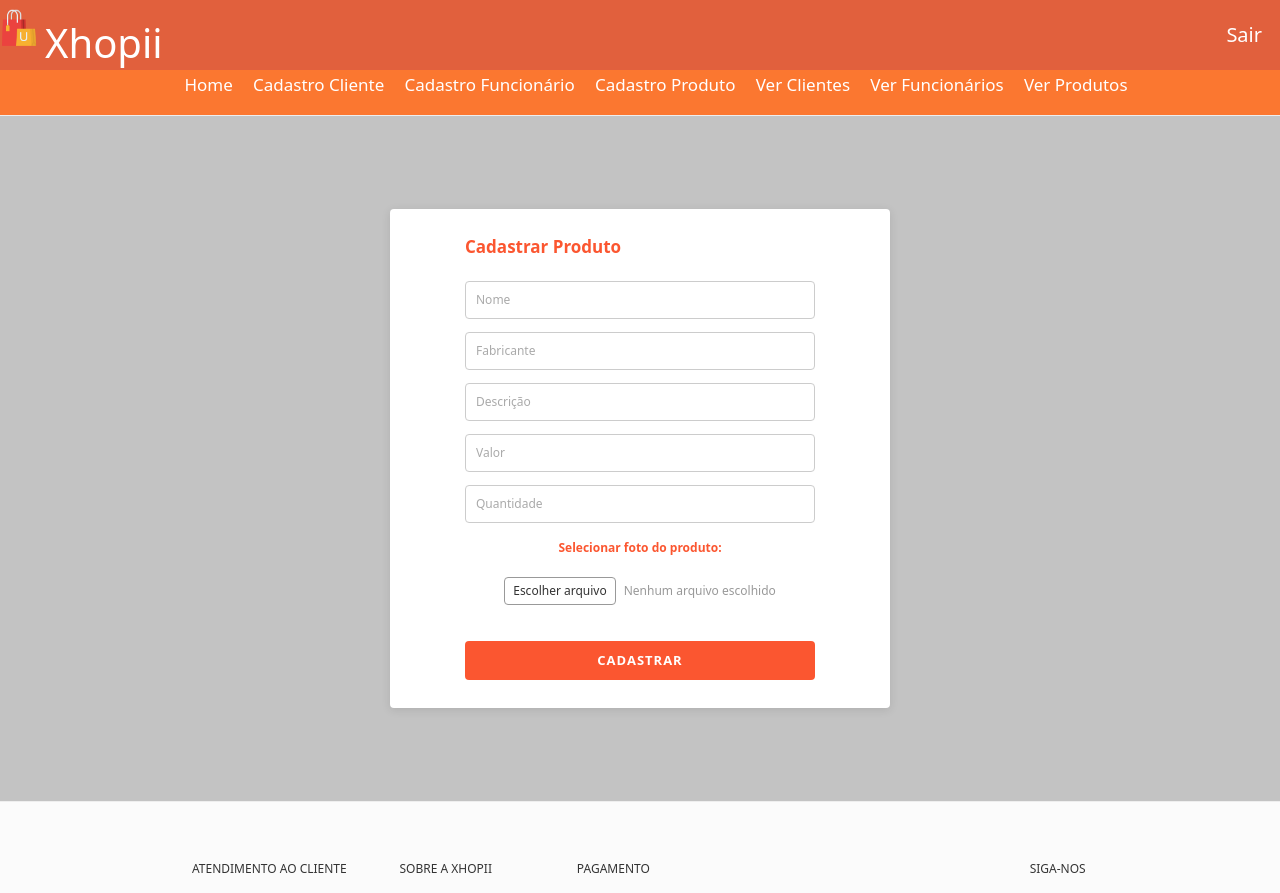
After one commit to joaoppiress/xhopii, a PHP site: page /cadastrar_produto.html in a window 1280 px wide. The commit adds this page. Shown: the top 893 px of the page. Run offline with PHP 8.4, Linux system fonts and the light colour scheme.

Commit message:
Cadastro Produto

```diff
--- /dev/null
+++ b/cadastrar_produto.html
@@ -0,0 +1,96 @@
+<!DOCTYPE html>
+<html lang="pt-BR">
+<head>
+    <meta charset="UTF-8">
+    <link rel="stylesheet" href="produto.css">
+    <link rel="stylesheet" href="https://cdn.jsdelivr.net/npm/bootstrap@5.3.0/dist/css/bootstrap.min.css">
+    <title>Xhopii</title>
+</head>
+<body>
+    <header>
+        <section class="cabecalho-xhopii">
+            <section class="cabecalho-xhopii-logo">
+                <img src="img/logo.png">
+                <h1>Xhopii</h1>
+            </section>
+            <section class="cabecalho-xhopii-sair">
+                <a href="index.html">Sair</a>
+            </section>
+        </section>
+        <section class="cabecalho-menu">
+            <nav>
+                <ul>
+                    <a href="index.html">Home</a>
+                    <a href="cad_cliente.html">Cadastro Cliente</a>
+                    <a href="cad_funcionario.html">Cadastro Funcionário</a>
+                    <a href="cad_produto.html">Cadastro Produto</a>
+                    <a href="ver_clientes.html">Ver Clientes</a>
+                    <a href="ver_funcionarios.html">Ver Funcionários</a>
+                    <a href="ver_produtos.html">Ver Produtos</a>
+                </ul>
+            </nav>
+        </section>
+    </header>
+  <main>
+    <section class="cadastro-produto">
+        <h2>Cadastrar Produto</h2>
+        <form>
+            <input type="text" placeholder="Nome">
+            <input type="text" placeholder="Fabricante">
+            <input type="text" placeholder="Descrição">
+            <input type="text" placeholder="Valor">
+            <input type="text" placeholder="Quantidade">
+
+            <label class="foto-perfil">Selecionar foto do produto:</label>
+            <section class="input-arquivo">
+                <input type="file" id="foto" hidden>
+                <label for="foto" class="btn-arquivo">Escolher arquivo</label>
+                <span>Nenhum arquivo escolhido</span>
+            </section>
+
+            <button type="submit">CADASTRAR</button>
+        </form>
+    </section>
+</main>
+    <footer class="footer-xhopii">
+        <div class="footer-container">
+            <section class="footer-col">
+                <h4>ATENDIMENTO AO CLIENTE</h4>
+                <nav>
+                    <a href="#">Central de Ajuda</a>
+                    <a href="#">Como Comprar</a>
+                    <a href="#">Métodos de Pagamento</a>
+                    <a href="#">Garantia Xhopii</a>
+                    <a href="#">Devolução e Reembolso</a>
+                </nav>
+            </section>
+
+            <section class="footer-col">
+                <h4>SOBRE A XHOPII</h4>
+                <nav>
+                    <a href="#">Sobre Nós</a>
+                    <a href="#">Políticas Xhopii</a>
+                    <a href="#">Privacidade</a>
+                    <a href="#">Programa de Afiliados</a>
+                </nav>
+            </section>
+
+            <section class="footer-col">
+                <h4>PAGAMENTO</h4>
+                <figure class="pagamento-icones">
+                    <img src="img/cartoes.png" alt="Métodos de pagamento">
+                </figure>
+            </section>
+
+            <section class="footer-col">
+                <h4>SIGA-NOS</h4>
+                <nav>
+                    <a href="#">Instagram</a>
+                    <a href="#">Twitter</a>
+                    <a href="#">Facebook</a>
+                </nav>
+            </section>
+        </div>
+    </footer>
+</body>
+</html>
--- /dev/null
+++ b/produto.css
@@ -0,0 +1,227 @@
+body {
+    margin: 0;
+    font-family: Calibri, 'Trebuchet MS', sans-serif;
+}
+
+header {
+    background-color: #fff;
+    display: flex;
+    flex-direction: column;
+    justify-content: space-between;
+    align-items: center;
+    border-bottom: 1px solid #eee;
+}
+
+header .cabecalho-xhopii {
+    width: 100%;
+    height: 70px;
+    background-color: rgb(225, 96, 61);
+    display: flex;
+    justify-content: space-between;
+}
+
+header .cabecalho-xhopii .cabecalho-xhopii-logo {
+    width: 20%;
+    height: 70px;
+    display: flex;
+    flex-direction: row;
+    align-items: center;
+    justify-content: flex-start;
+}
+
+header .cabecalho-xhopii .cabecalho-xhopii-logo img {
+    width: 38px;
+    height: 42px;
+    margin-bottom: 14px;
+}
+
+header .cabecalho-xhopii .cabecalho-xhopii-logo h1 {
+    color: rgb(255, 255, 255);
+    font-size: 40px;
+    margin-left: 7px;
+    margin-top: 24px;
+}
+
+header .cabecalho-xhopii .cabecalho-xhopii-sair {
+    width: 20%;
+    height: 70px;
+    display: flex;
+    flex-direction: row;
+    align-items: center;
+    justify-content: flex-end;
+}
+
+header .cabecalho-xhopii .cabecalho-xhopii-sair a {
+    text-decoration: none;
+    font-size: 20px;
+    color: #fff;
+    margin-right: 18px;
+}
+
+header .cabecalho-menu {
+    width: 100%;
+    height: 45px;
+    background-color: #FB7730;
+    display: flex;
+    flex-direction: row;
+    justify-content: space-evenly;
+    align-items: center;
+}
+
+header .cabecalho-menu a {
+    text-decoration: none;
+    font-size: 17px;
+    color: #fff;
+    margin: 0 8px;
+}
+
+main {
+    background-color: #C3C3C3;
+    min-height: calc(100vh - 115px);
+    display: flex;
+    align-items: center;
+    justify-content: center;
+    padding: 20px 0;
+}
+
+.cadastro-produto {
+    background-color: #fff;
+    padding: 28px 45px;
+    width: 500px;
+    display: flex;
+    flex-direction: column;
+    box-shadow: 0 2px 10px rgba(0, 0, 0, 0.1);
+    border-radius: 4px;
+}
+
+.cadastro-produto h2 {
+    color: #FB5630;
+    font-size: 17px;
+    margin-bottom: 18px;
+    margin-left: 30px;
+    font-weight: bold;
+}
+
+.cadastro-produto form {
+    display: flex;
+    flex-direction: column;
+    gap: 10px;
+    margin-left: 30px;
+    margin-right: 30px;
+    margin-top: 6px;
+}
+
+.cadastro-produto input[type="text"],
+.cadastro-produto input[type="email"],
+.cadastro-produto input[type="tel"],
+.cadastro-produto input[type="password"],
+.cadastro-produto input[type="date"] {
+    border: 1px solid #ccc;
+    border-radius: 4px;
+    margin-bottom: 3px;
+    padding: 9px 10px;
+    font-size: 12px;
+    outline: none;
+    width: 100%;
+    color: #333;
+    box-sizing: border-box;
+}
+
+.cadastro-produto input:focus {
+    border-color: #FB5630;
+}
+
+.cadastro-produto input::placeholder {
+    color: #aaa;
+    font-size: 12px;
+}
+
+.foto-perfil {
+    color: #FB5630;
+    font-size: 12px;
+    text-align: center;
+    margin-top: 3px;
+    font-weight: bold;
+    margin-bottom: 10px;
+}
+
+.input-arquivo {
+    display: flex;
+    flex-direction: row;
+    align-items: center;
+    justify-content: center;
+    gap: 8px;
+}
+
+.btn-arquivo {
+    border: 1px solid #999;
+    border-radius: 4px;
+    padding: 4px 8px;
+    font-size: 12px;
+    cursor: pointer;
+    white-space: nowrap;
+    background-color: #fff;
+    color: #333;
+    margin-bottom: 20px;
+}
+
+.input-arquivo span {
+    font-size: 12px;
+    margin-bottom: 20px;
+    color: #999;
+}
+
+.cadastro-produto button[type="submit"] {
+    background-color: #FB5630;
+    color: #fff;
+    border: none;
+    border-radius: 4px;
+    padding: 10px;
+    font-size: 13px;
+    font-weight: bold;
+    cursor: pointer;
+    margin-top: 6px;
+    letter-spacing: 1px;
+    width: 100%;
+}
+
+.cadastro-produto button[type="submit"]:hover {
+    background-color: #e05e1a;
+}
+
+/* FOOTER */
+.footer-xhopii {
+    background-color: #fbfbfb;
+    padding: 60px 15%;
+    width: 100%;
+    border-top: 1px solid #eeeeee;
+}
+
+.footer-container {
+    display: flex;
+    justify-content: space-between;
+    width: 100%;
+}
+
+.footer-col {
+    display: flex;
+    flex-direction: column;
+}
+
+.footer-col h4 {
+    font-size: 12px;
+    color: #333;
+    margin-bottom: 20px;
+}
+
+.footer-col nav {
+    display: flex;
+    flex-direction: column;
+}
+
+.footer-col a {
+    text-decoration: none;
+    color: #666;
+    font-size: 12px;
+    margin-bottom: 10px;
+}
--- a/style.css
+++ b/style.css
@@ -20,7 +20,7 @@
     justify-content: space-between;
     align-items: center;
     padding: 0 15%;
-    background-color: #ffffff;
+    background-color: #c6c6c6;
     height: 80px;
     width: 100%;
     border-bottom: 1px solid #e0e0e0;
```
